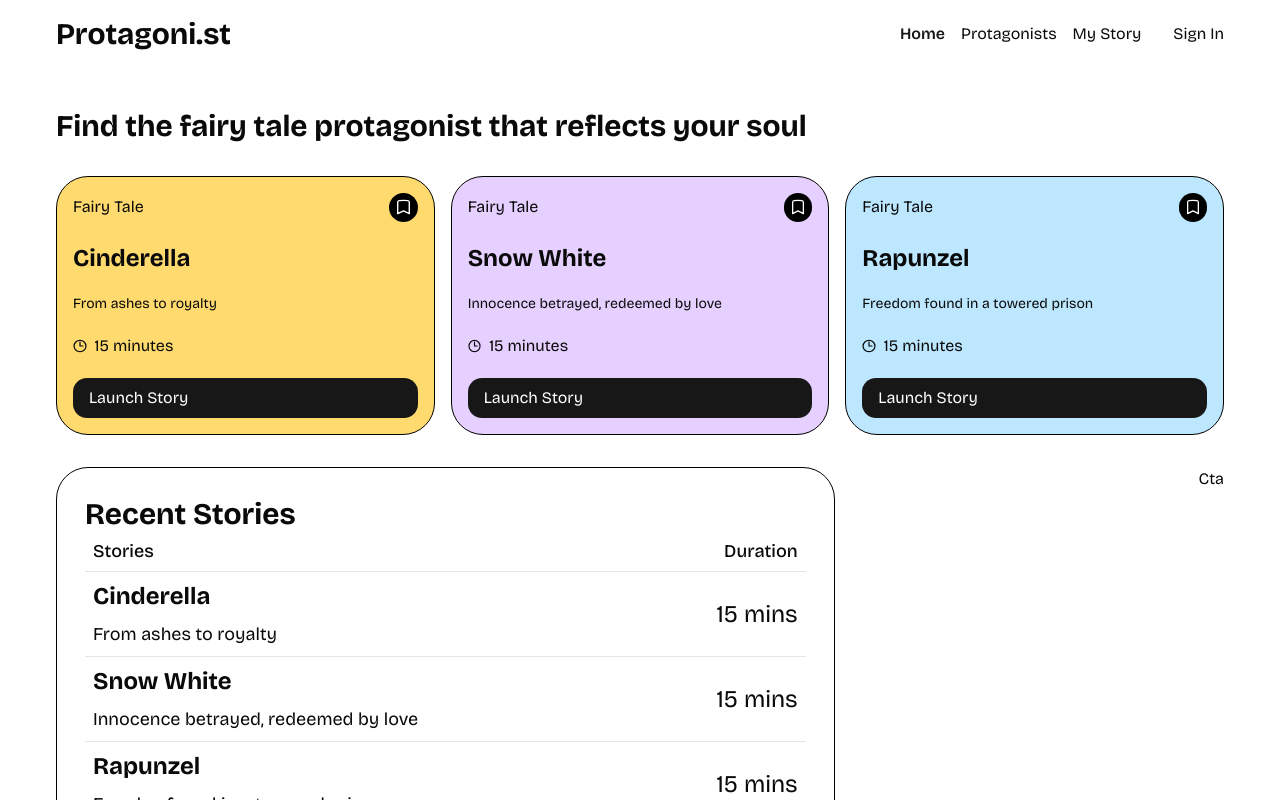
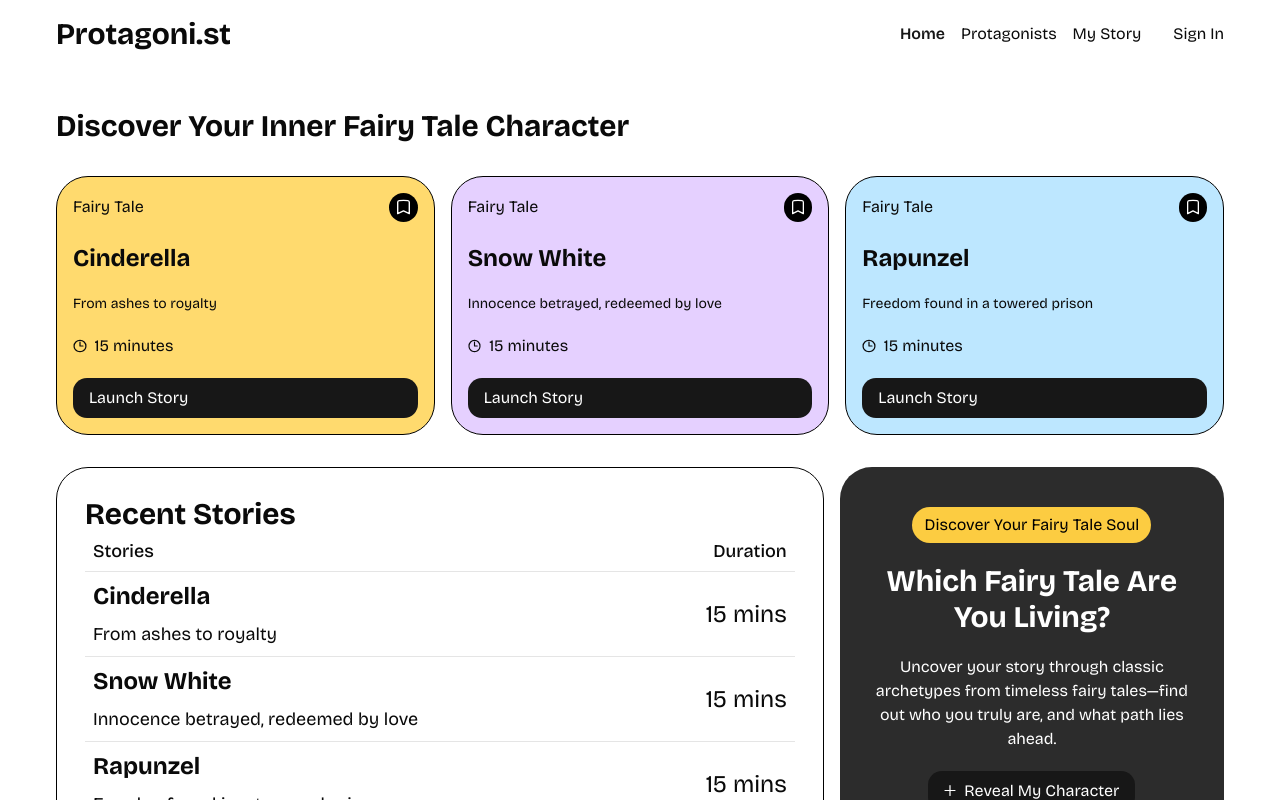
Before and after one commit to dkhk98865/protagonist, a Next.js app: page / in a window 1280 px wide. Shown: the top 800 px of the page. Built offline with nearby package versions, Linux system fonts and the light colour scheme.

Commit message:
cta in homepage

```diff
--- a/app/page.tsx
+++ b/app/page.tsx
@@ -8,7 +8,7 @@ import { recentSessions } from '@/constants'
 const Page = () => {
   return (
     <main>
-      <h1>Find the fairy tale protagonist that reflects your soul</h1>
+      <h1>Discover Your Inner Fairy Tale Character</h1>
 
         <section className="home-section">
           <ProtagonistCard
--- a/components/cta.tsx
+++ b/components/cta.tsx
@@ -1,6 +1,25 @@
+import Image from "next/image"
+import Link from "next/link"
+
 const Cta = () => {
     return (
-        <div>Cta</div>
+        <section className="cta-section">
+            <div className="cta-badge">
+                Discover Your Fairy Tale Soul
+            </div>
+            <h2 className="text-3xl font-bold">
+                Which Fairy Tale Are You Living?
+            </h2>
+            <p>
+                Uncover your story through classic archetypes from timeless fairy tales—find out who you truly are, and what path lies ahead.
+            </p>
+            <button className="btn-primary">
+                <Image src="/icons/plus.svg" alt="plus" width={12} height={12} />
+                <Link href="/protagonists/new">
+                    <p>Reveal My Character</p>
+                </Link>
+            </button>
+        </section>
     )
 }
 
```
